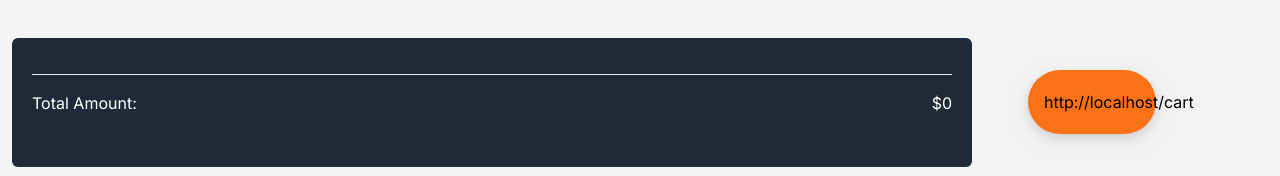
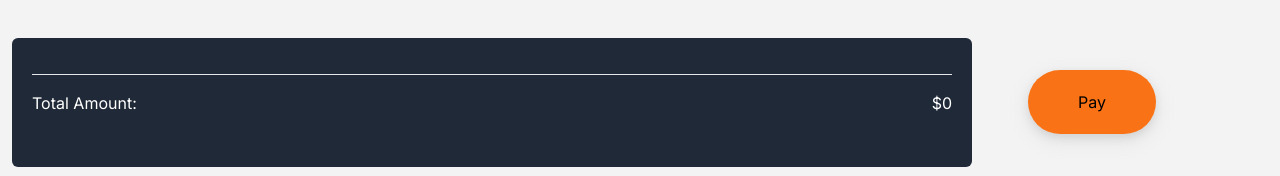
Before and after one commit to bhargavasai227/amazon, a Next.js app: page /cart in a window 1280 px wide. Shown: the part 621-797 px from the top of the page. Built offline with nearby package versions, Linux system fonts and the light colour scheme.

Commit message:
Update Strip.tsx

```diff
--- a/app/cart/Strip.tsx
+++ b/app/cart/Strip.tsx
@@ -17,5 +17,5 @@ async function handleCheckout() {
   }
 
   export default function Stripe(){
-    return <button className='rounded-[2.2rem] w-32 h-16 max-h-24 relative  bottom-[-3] bg-orange-500 m-11 p-4 ' onClick={handleCheckout}>{window.location.href}</button>
+    return <button className='rounded-[2.2rem] w-32 h-16 max-h-24 relative  bottom-[-3] bg-orange-500 m-11 p-4 ' onClick={handleCheckout}>Pay</button>
   }
```
